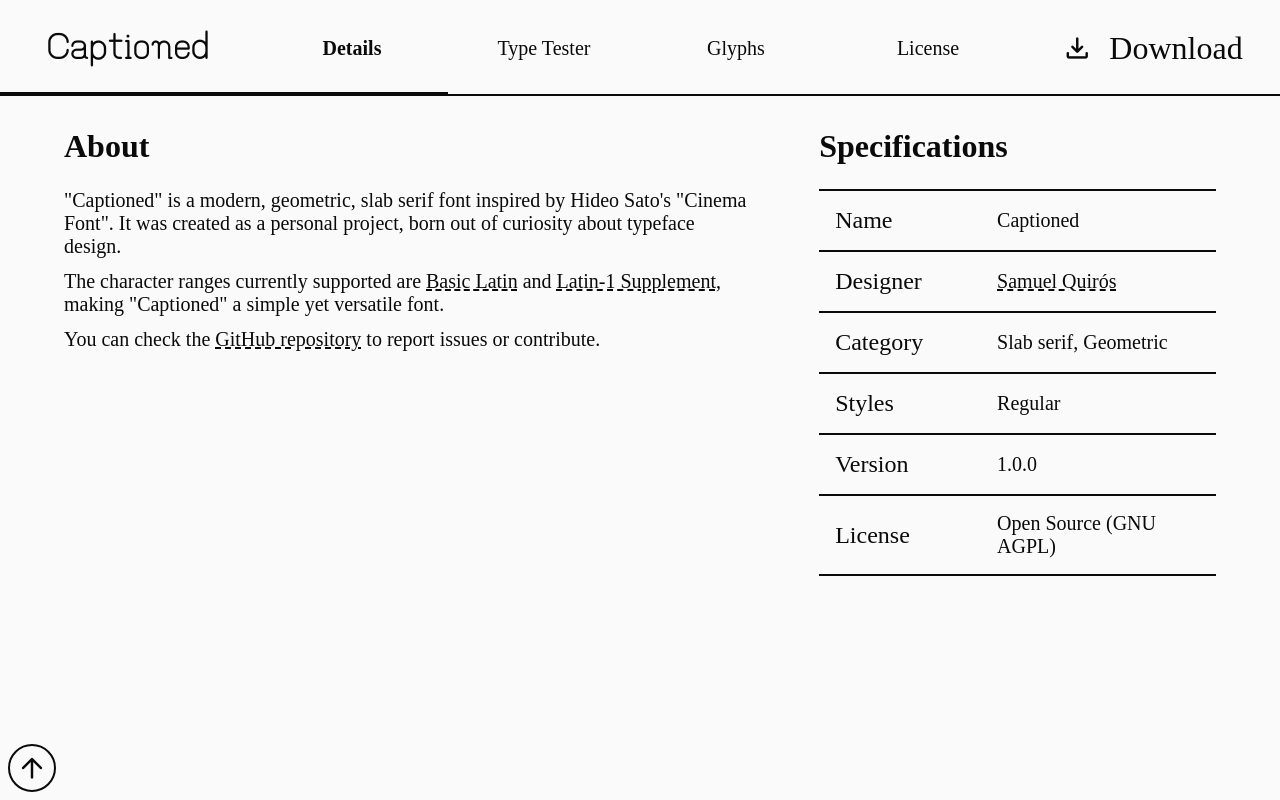
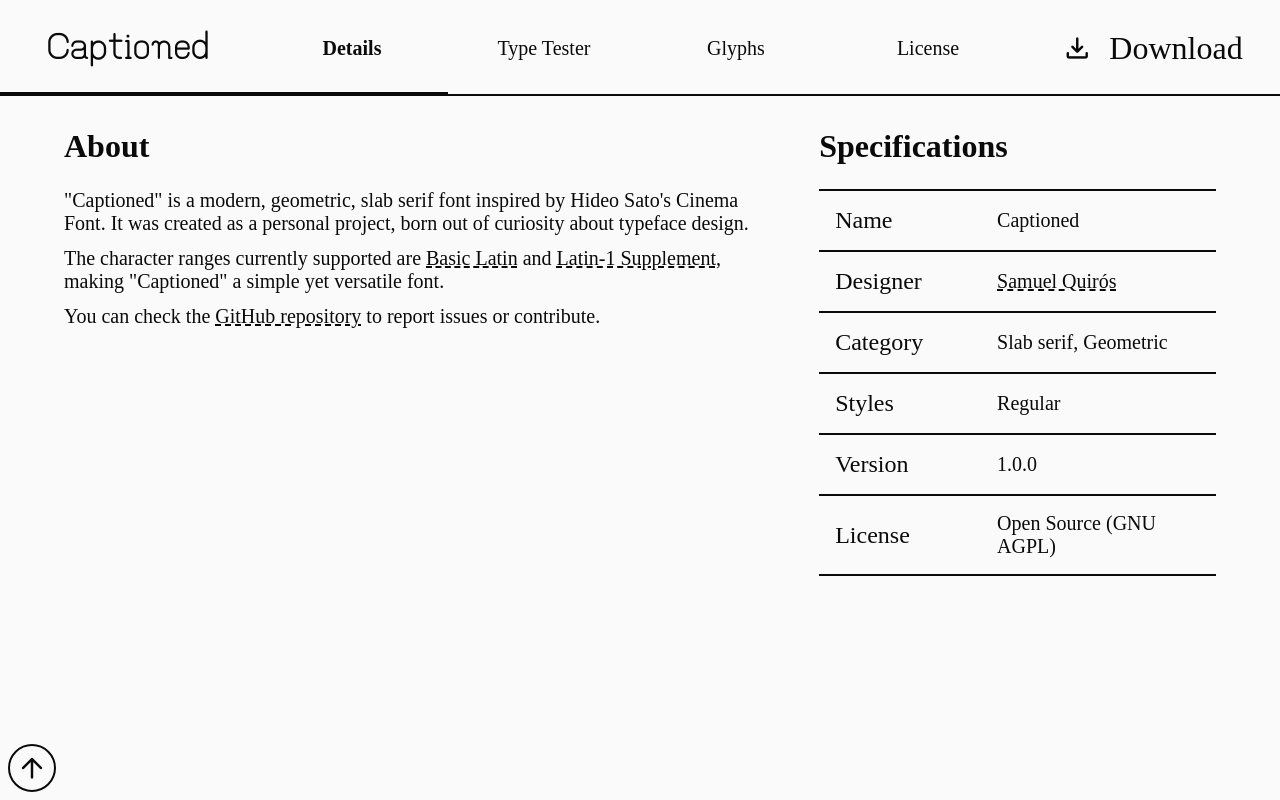
Before and after one commit to samuelquiros-design/captioned, a Nuxt app: page / in a window 1280 px wide. Built offline with nearby package versions, Linux system fonts and the light colour scheme; a web font is replaced by a local one.

Commit message:
updated landing info

```diff
--- a/pages/index.vue
+++ b/pages/index.vue
@@ -5,7 +5,8 @@
         <section class="about">
             <h1 class="about_title">About</h1>
             <div class="about_content">
-                <p>"Captioned" is a modern, geometric, slab serif font inspired by Hideo Sato's "Cinema Font". It was
+                <p>"Captioned" is a modern, geometric, slab serif font inspired by Hideo Sato's <em>Cinema Font</em>. It
+                    was
                     created as a personal project, born out of curiosity about typeface design.</p>
                 <p>The character ranges currently supported are <a href="https://www.unicode.org/charts/PDF/U0000.pdf"
                         target="_blank">Basic Latin</a> and <a href="https://www.unicode.org/charts/PDF/U0080.pdf"
```
